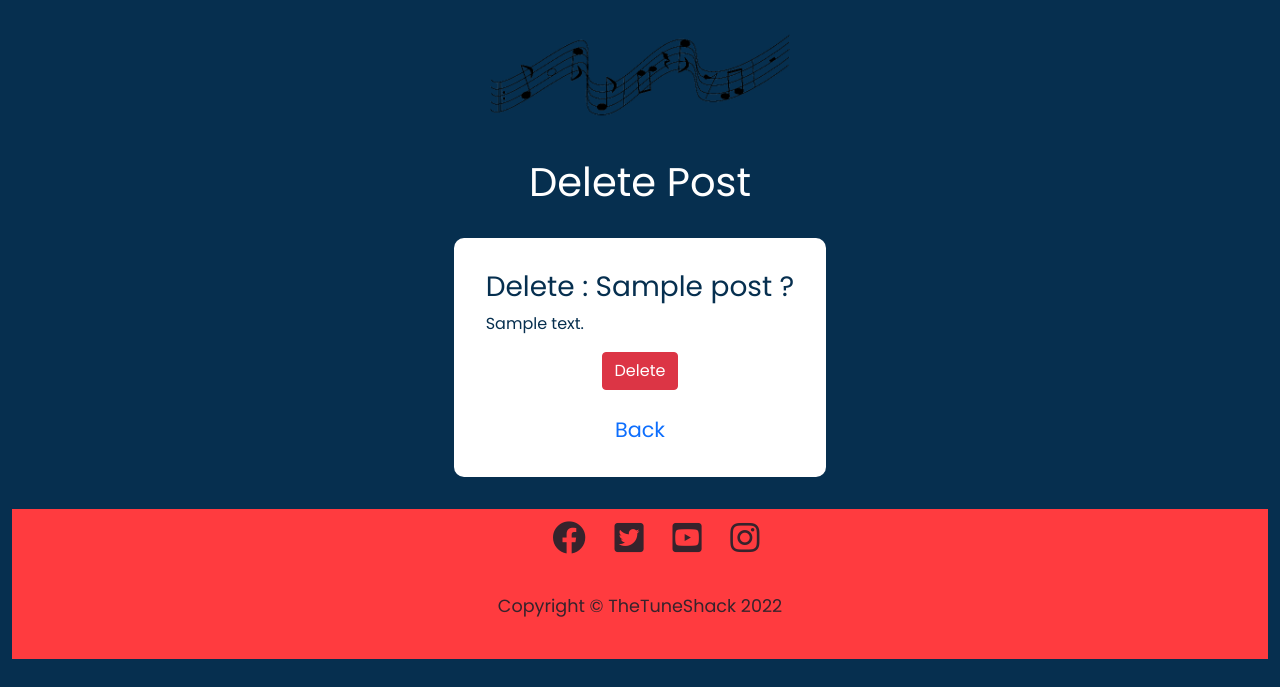
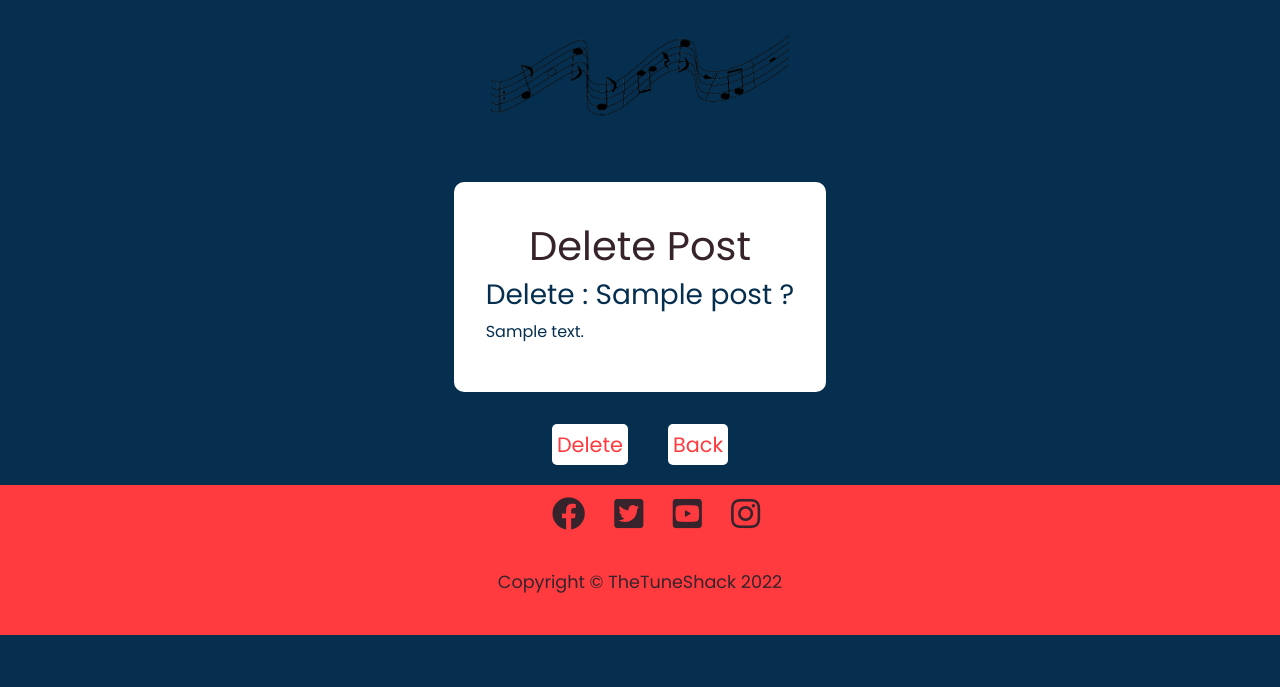
Before and after one commit to darco31/Tuneshack, a Django app: page /posts/1/delete in a window 1280 px wide. Shown: the part 113-800 px from the top of the page. Run offline with Django 4.2, Linux system fonts and the light colour scheme; a user stored in the database is signed in; tables that the repository leaves empty hold one stand-in row (values such as "Sample post").

Commit message:
Add some styles to all pages to get a complete looking site

```diff
--- a/static/css/style.css
+++ b/static/css/style.css
@@ -143,7 +143,7 @@ main {
 }
 
 .head-delete {
-    color: var(--white);
+    color: var(--wine);
     text-align: center;
 }
 
@@ -171,50 +171,6 @@ main {
 a {
     text-decoration: none;
     font-size: 1.3rem;
-}
-
-/* Footer styles */
-/* social icons from font awesome */
-
-footer {
-    height: 150px;
-    margin-top: auto;
-    width: 100%;
-    background-color: var(--watermelon);
-    color: #fff;
-    align-items: center;
-    text-align: center;
-}
-
-.social-networks {
-    text-align: center;
-}
-
-.social-networks>li {
-    display: inline;
-
-}
-
-.social-networks i {
-    font-size: 160%;
-    margin: 1%;
-    color: #36232c;
-}
-
-.social-networks i:hover {
-    color: var(--white);
-}
-
-.footer-copyright {
-    font-size: 1.1rem;
-    padding: 10px;
-    text-align: center;
-    color: #36232c;
-}
-
-.post-link {
-    color: var(--wine);
-    text-decoration: none;
 }
 
 /* Container on home page style */
@@ -424,3 +344,151 @@ img {
     border-radius: 5px;
     padding: 5px;
 }
+
+.edit_button_update {
+    font-size: 1.3rem;
+}
+
+
+/* Add post page */
+
+.container-edit {
+    background-color: var(--white);
+    margin: 2rem 0 2rem 0;
+    padding: 5px;
+    width: 90%;
+    border-radius: 10px;
+}
+
+.add_post_btn {
+    background-color: #fff;
+    border: none;
+    border-radius: 5px;
+    padding: 5px;
+    color: var(--watermelon);
+    margin: 0 20px 20px 20px;
+}
+
+.add_post_btn:hover {
+    color: var(--watermelon);
+    opacity: 0.8;
+}
+
+/* Delete post page */
+
+.container_delete {
+    display: flex;
+    flex-direction: row;
+    justify-content: center;
+}
+
+.delete_btn,
+.delete_btn_back {
+    background-color: #fff;
+    border: none;
+    border-radius: 5px;
+    padding: 5px;
+    color: var(--watermelon);
+    margin: 0 20px 20px 20px;
+}
+
+.delete_btn:hover,
+.delete_btn_back:hover {
+    color: var(--watermelon);
+    opacity: 0.8;
+}
+
+.delete_btn {
+    font-weight: 500;
+    font-size: 1.3rem;
+}
+
+/* View post logged out */
+
+.login-btn {
+    background-color: #fff;
+    border: none;
+    border-radius: 5px;
+    padding: 5px;
+    color: var(--watermelon);
+    margin: 0 20px 20px 20px;
+}
+
+.login-btn:hover {
+    color: var(--watermelon);
+    opacity: 0.8;
+}
+
+/* Footer styles */
+/* social icons from font awesome */
+
+footer {
+    height: 150px;
+    margin-top: auto;
+    width: 100%;
+    background-color: var(--watermelon);
+    color: #fff;
+    align-items: center;
+    text-align: center;
+}
+
+.social-networks {
+    text-align: center;
+}
+
+.social-networks>li {
+    display: inline;
+
+}
+
+.social-networks i {
+    font-size: 160%;
+    margin: 1%;
+    color: #36232c;
+}
+
+.social-networks i:hover {
+    color: var(--white);
+}
+
+.footer-copyright {
+    font-size: 1.1rem;
+    padding: 10px;
+    text-align: center;
+    color: #36232c;
+}
+
+.post-link {
+    color: var(--wine);
+    text-decoration: none;
+}
+
+/* Media queries for small screens */
+@media screen and (max-width: 576px) {
+
+    .navbar-brand {
+        color: var(--wine);
+        font-size: 1.3rem;
+        padding-left: 0.5rem;
+        font-weight: 700;
+        letter-spacing: 2px;
+    }
+
+    .nav-link {
+        color: var(--wine);
+        margin-left: 7px;
+        font-size: 0.9rem;
+    }
+
+    .navbar-toggler {
+        border-color: var(--wine);
+        border-width: 2px;
+        margin-left: 90px;
+        padding: 1px;
+    }
+
+    h1 {
+        font-size: 1.3rem;
+        margin-top: 0.5rem;
+    }
+}
--- a/templates/delete_post.html
+++ b/templates/delete_post.html
@@ -4,18 +4,20 @@
 {% block content %}
 {% if user.is_authenticated %}
 <div class="mx-5">
+    <div class="container-post">
         <h1 class="head-delete my-2">Delete Post</h1>
-    <div class="container-post">
         <h3>Delete : {{ post.title }} ?</h3>
         <p>{{ post.body }}</p>
         <form method="post">
             {% csrf_token %}
-
+    </div>
     <!-- django form system -->
     <!-- Button trigger modal -->
-            <button type="button" class="btn btn-danger" data-toggle="modal" data-target="#exampleModal">
+    <div class="container_delete">
+        <button type="button" class="delete_btn" data-toggle="modal" data-target="#exampleModal">
             Delete
         </button>
+        <a href="{% url 'home' %}" class="delete_btn_back">Back</a>
 
         <!-- Modal -->
         <div class="modal fade" id="exampleModal" tabindex="-1" role="dialog" aria-labelledby="exampleModalLabel" aria-hidden="true">
@@ -37,8 +39,7 @@
             </div>
         </div>
 
-            <br><br>
-            <a href="{% url 'home' %}" class="back_post_home">Back</a>
+    </div>
 </div>
 </div>
 
--- a/templates/post_detail.html
+++ b/templates/post_detail.html
@@ -35,7 +35,7 @@
     {% endif %}
 </form>
 {% else %}
-<a class="btn btn-outline-info" href="{% url 'login' %}?next={{request.path}}">Log in to like this article!</a><br>
+<a class="login-btn" href="{% url 'login' %}?next={{request.path}}">Log in to like this article!</a><br>
 {% endif %}
 <strong class="num_likes">{{ number_of_likes }} Like{{ number_of_likes|pluralize }}</strong>
 {% endblock %}
```
Also changed, not shown: other parts of static/css/style.css (+2 -38 lines), templates/add_post.html (+3 -4 lines). Lines whose indentation alone changed are shown as unchanged.
